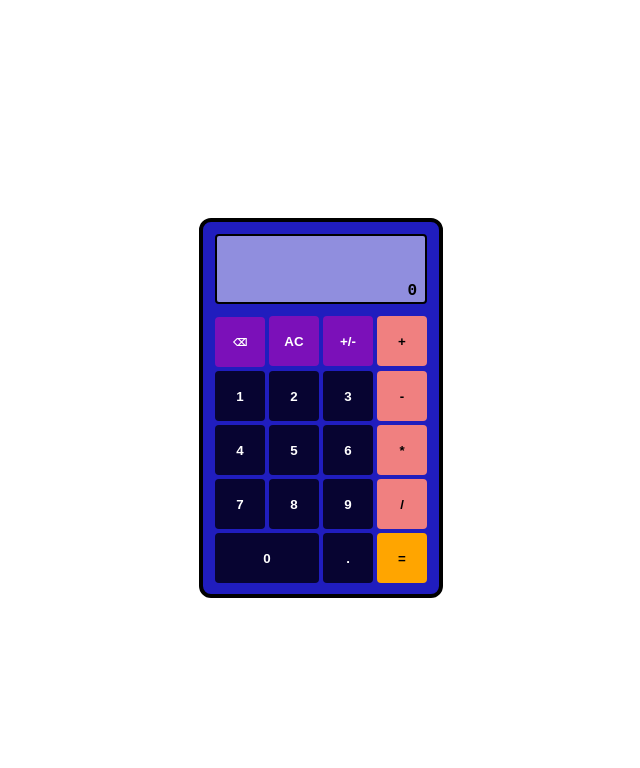
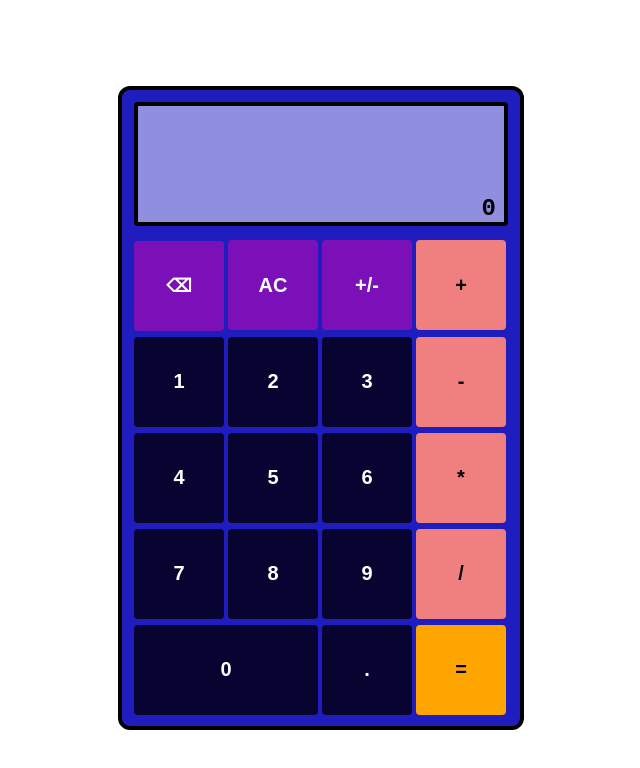
Before and after one commit to Remiferiaa/calculator, a plain HTML site: page index.html in a window 1280 px wide. Shown: the whole page, without its empty margins (319-959 px from the left). Drawn offline with Linux system fonts and the light colour scheme.

Commit message:
Made everything bigger

```diff
--- a/index.html
+++ b/index.html
@@ -11,7 +11,7 @@
 
 <body>
     <div class="main">
-        <div class="display" id="asddd"><span id="elog"></span><br><br><span id="curNum"></span></div>
+        <div class="display" id="asddd"><span id="elog"></span><br><br><br><br><span id="curNum"></span></div>
         <div class="buttons">
             <div class="row1">
                 <button id="backspace" >⌫</button>
--- a/style.css
+++ b/style.css
@@ -16,9 +16,9 @@ body {
 
 .display {
     width: auto;
-    height: 50px;
+    height: 100px;
     text-align: end;
-    border: 2px solid black;
+    border: 4px solid black;
     border-radius: 4px;
     background-color: rgba(255,255,255,0.5);
     margin-bottom: 8px;
@@ -29,25 +29,26 @@ body {
 .buttons {
     display: flex;
     flex-direction: column;
-    width: 212px;
-    height: 270px;
+    width: 374px;
+    height: 480px;
     margin: 0px;
 }
 
 
 button {
-    width: 50px;
-    height: 50px;
-    margin-top: 4px;
+    width: 90px;
+    height: 90px;
+    margin-top: 6px;
 }
 
 #zero {
-    width: 104px;
+    width: 184px;
 }
 
 #elog,
 #curNum {
     font-family: 'Courier New', Courier, monospace;
+    font-size: 24px;
 }
 
 #curNum {
@@ -55,7 +56,7 @@ button {
 }
 
 #backspace {
-    font-size: 10px;
+    font-size: 18px;
 }
 
 #equal {
@@ -84,6 +85,7 @@ button {
     border-radius: 4px;
     transform: 200ms;
     font-weight: bold;
+    font-size: 20px;
 }
 
 button:hover {
```
